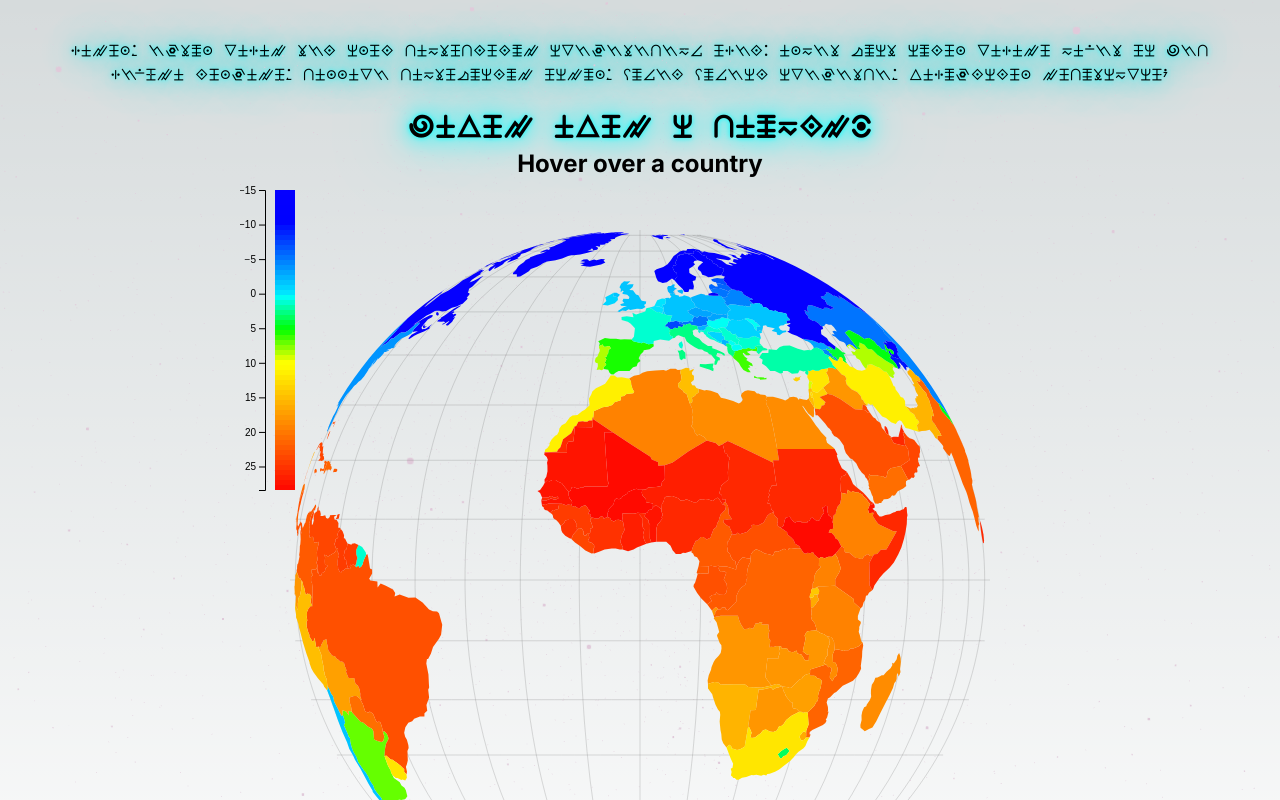
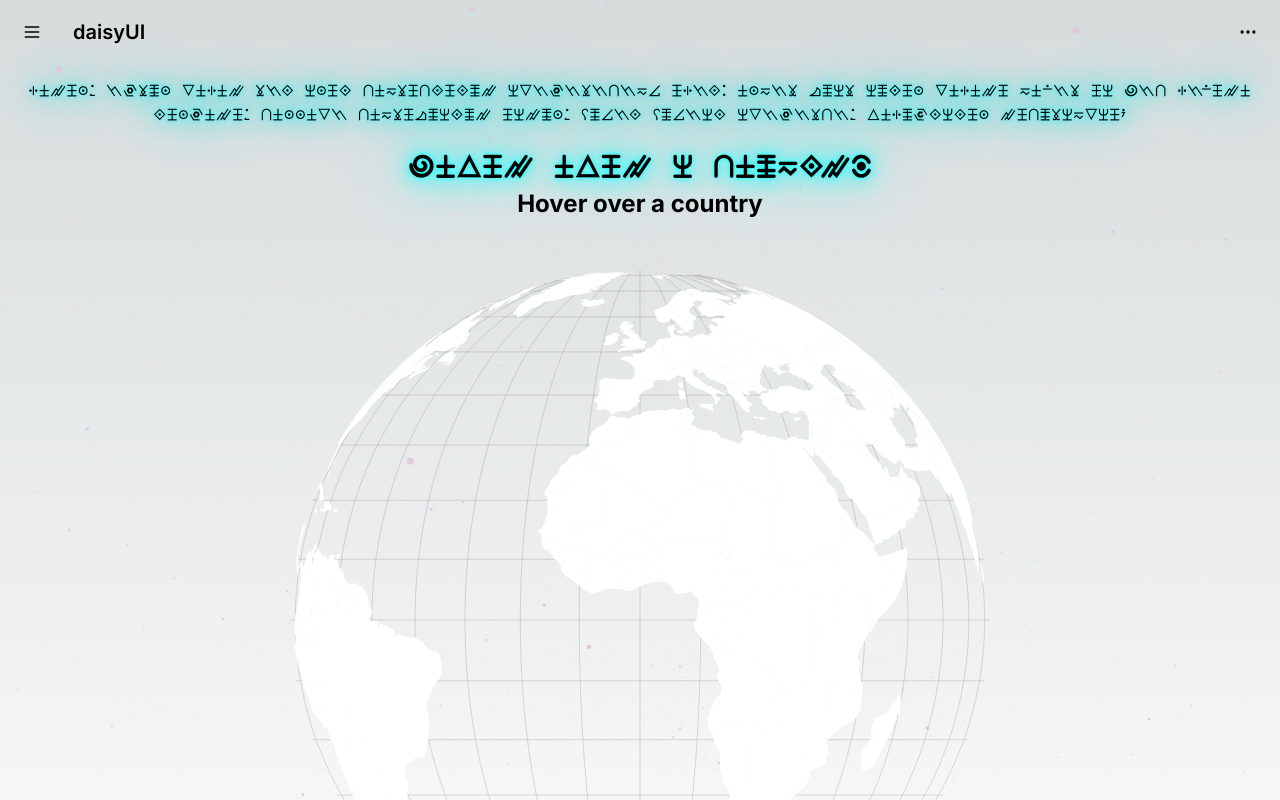
Before and after one commit to OSAKA-BEN/Earth, a Next.js app: page / in a window 1280 px wide. Shown: the top 800 px of the page. Built offline with nearby package versions, Linux system fonts and the light colour scheme.

Commit message:
Supression de l'échelle température, modification couleur

```diff
--- a/src/pages/WorldTemperatureMap.jsx
+++ b/src/pages/WorldTemperatureMap.jsx
@@ -13,7 +13,7 @@
       .translate([width / 2, height / 2])
       .clipAngle(90)
       .precision(.1)
-        .rotate([0,0,0]);
+      .rotate([0, 0, 0]);
 
     const path = d3.geoPath()
       .projection(projection);
@@ -27,59 +27,27 @@
     svg.append("path")
       .datum(graticule)
       .attr("class", "graticule")
-        .attr("d", path)
+      .attr("d", path);
 
-		d3.json("/world-countries.json").then(function(collection) {
-			var countries = svg.selectAll("path")
-				.data(collection.features)
+    d3.json("/world-countries.json").then(function (collection) {
+		svg.selectAll("path")
+		.data(collection.features.sort((a, b) => a.properties.name.localeCompare(b.properties.name)))
 		.enter().append("a")
         .attr("xlink:href", d => "https://www.google.com/search?q=" + d.properties.name)
         .append("path")
         .attr("d", path)
         .attr("class", "country")
         .attr("id", d => d.id)
-				.on("mouseover", function(event, d) {
-					d3.select(this).style("fill", "#9966cc");
+		.attr("fill", "white")
+        .on("mouseover", function (event, d) {
+          d3.select(this).style("fill", "#0ff");
           setCountryName(d.properties.name);  // Update the state here
         })
-				.on("mouseout", function(event, d) {
+        .on("mouseout", function (event, d) {
           d3.select(this).style("fill", "");
           setCountryName("");  // Clear the state here
         });
 
-		d3.csv("/world-temperature.csv").then(function(data) {
-			// 60 is the number of class in temperature.css
-			var quantile = d3.scaleQuantile().domain([
-				d3.min(data, e => e.temperature),
-				d3.max(data, e => +e.temperature)])
-				.range(d3.range(60));
-
-			var legend = svg.append('g')
-				.attr('transform', 'translate(35, 10)')
-				.attr('id', 'legend');
-
-			legend.selectAll('.colorbar')
-				.data(d3.range(60))
-				.enter().append('rect')
-				.attr('y', d => d * 5 + 'px')
-				.attr('height', '5px')
-				.attr('width', '20px')
-				.attr('x', '0px')
-				.attr("class", d => "temperature-" + d);
-
-			let legendScale = d3.scaleLinear()
-				.domain([d3.min(data, e => +e.temperature), d3.max(data, e => +e.temperature)])
-				.range([0, 60 * 5]);
-
-			svg.append("g")
-				.attr('transform', 'translate(25, 10)')
-				.call(d3.axisLeft(legendScale).ticks(10));
-
-			data.forEach(function(e,i) {
-				d3.select("#" + e.country)
-					.attr("class", d => "country temperature-" + quantile(+e.temperature));
-			});
-		});
     });
 
     const lambda = d3.scaleLinear()
@@ -90,13 +58,13 @@
       .domain([0, height])
       .range([90, -90]);
 
-    var drag = d3.drag().subject(function() {
+    var drag = d3.drag().subject(function () {
       var r = projection.rotate();
       return {
         x: lambda.invert(r[0]),
         y: phi.invert(r[1])
       };
-	}).on("drag", function(event) {
+    }).on("drag", function (event) {
       projection.rotate([lambda(event.x), phi(event.y)]);
 
       svg.selectAll(".graticule")
@@ -116,7 +84,7 @@
       <h1 className="alien-title text-center font-extrabold text-3xl tracking-wider shadow-neon">
         {countryName || 'Hover over a country'}
       </h1>
-	<h2 className="text-center text-2xl font-bold ">
+      <h2 className="text-center text-2xl font-bold">
         {countryName || 'Hover over a country'}
       </h2>
       <svg ref={ref}></svg>
--- a/src/pages/index.tsx
+++ b/src/pages/index.tsx
@@ -7,7 +7,24 @@
 
 export default function Home() {
   return (
-    <main className={`flex min-h-screen flex-col items-center justify-between p-10 ${inter.className}`}>
+    <main className={`flex min-h-screen flex-col items-center justify-between ${inter.className}`}>
+
+      <div className="navbar bg-base-100 z-[1] mb-4 bg-transparent">
+        <div className="flex-none">
+          <button className="btn btn-square btn-ghost">
+            <svg xmlns="http://www.w3.org/2000/svg" fill="none" viewBox="0 0 24 24" className="inline-block w-5 h-5 stroke-current"><path strokeLinecap="round" strokeLinejoin="round" strokeWidth="2" d="M4 6h16M4 12h16M4 18h16"></path></svg>
+          </button>
+        </div>
+        <div className="flex-1">
+          <a className="btn btn-ghost normal-case text-xl">daisyUI</a>
+        </div>
+        <div className="flex-none">
+          <button className="btn btn-square btn-ghost">
+            <svg xmlns="http://www.w3.org/2000/svg" fill="none" viewBox="0 0 24 24" className="inline-block w-5 h-5 stroke-current"><path strokeLinecap="round" strokeLinejoin="round" strokeWidth="2" d="M5 12h.01M12 12h.01M19 12h.01M6 12a1 1 0 11-2 0 1 1 0 012 0zm7 0a1 1 0 11-2 0 1 1 0 012 0zm7 0a1 1 0 11-2 0 1 1 0 012 0z"></path></svg>
+          </button>
+        </div>
+      </div>
+
       <p className="alien-title text-center tracking-wider shadow-neon mb-2">
         Lorem, ipsum dolor sit amet consectetur adipisicing elit. Omnis quas autem dolore nobis ea hic libero tempore, commodi consequatur earum, fugit fugiat adipisci, voluptatem recusandae?
       </p>
--- a/tailwind.config.js
+++ b/tailwind.config.js
@@ -15,4 +15,7 @@
     },
   },
   plugins: [require("daisyui")],
+  daisyui: {
+    themes: ["night"],
+  },
 }
```
Also changed, not shown: public/world-countries.json, public/world-temperature.csv (deleted). Lines whose indentation alone changed are shown as unchanged.
